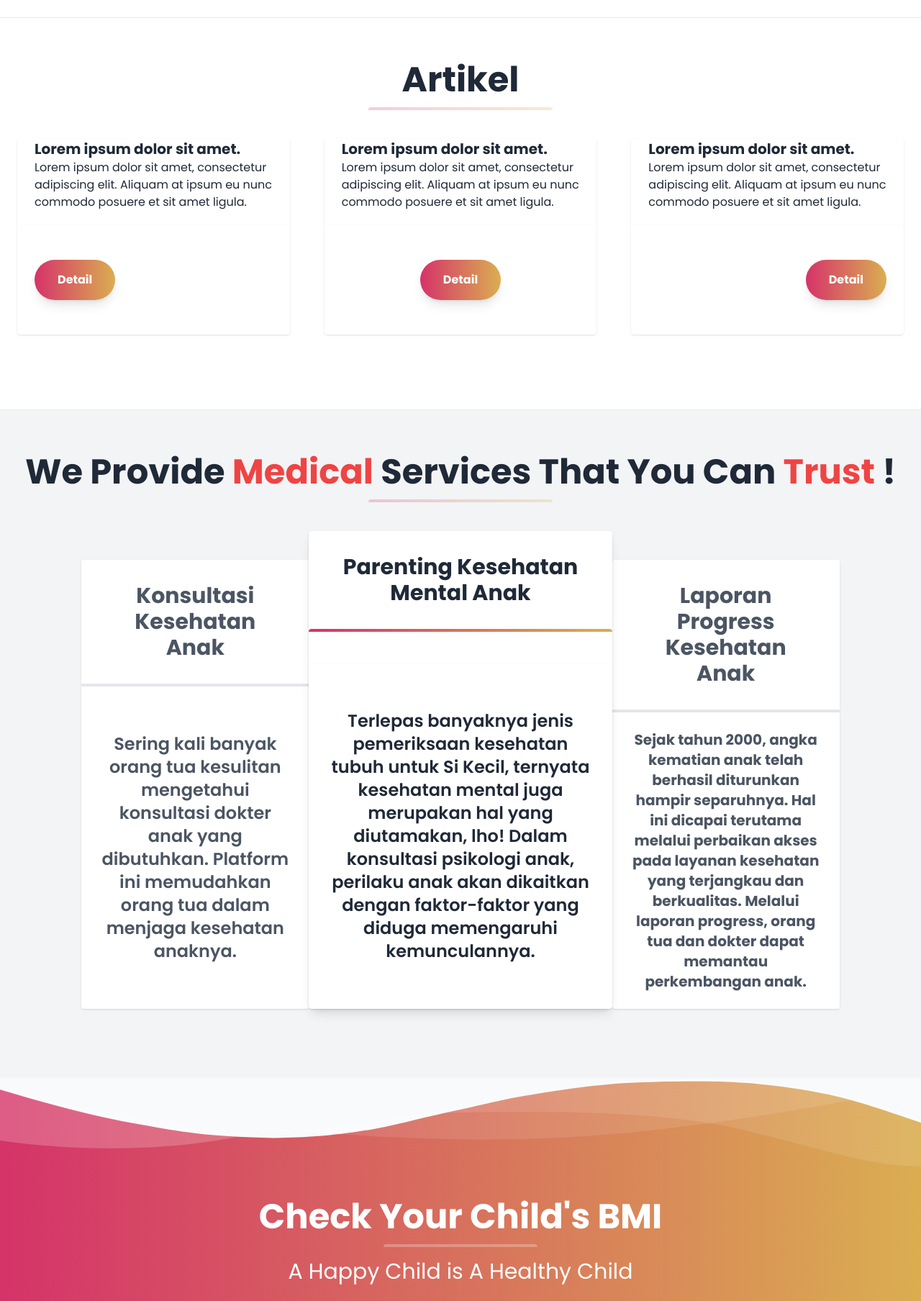
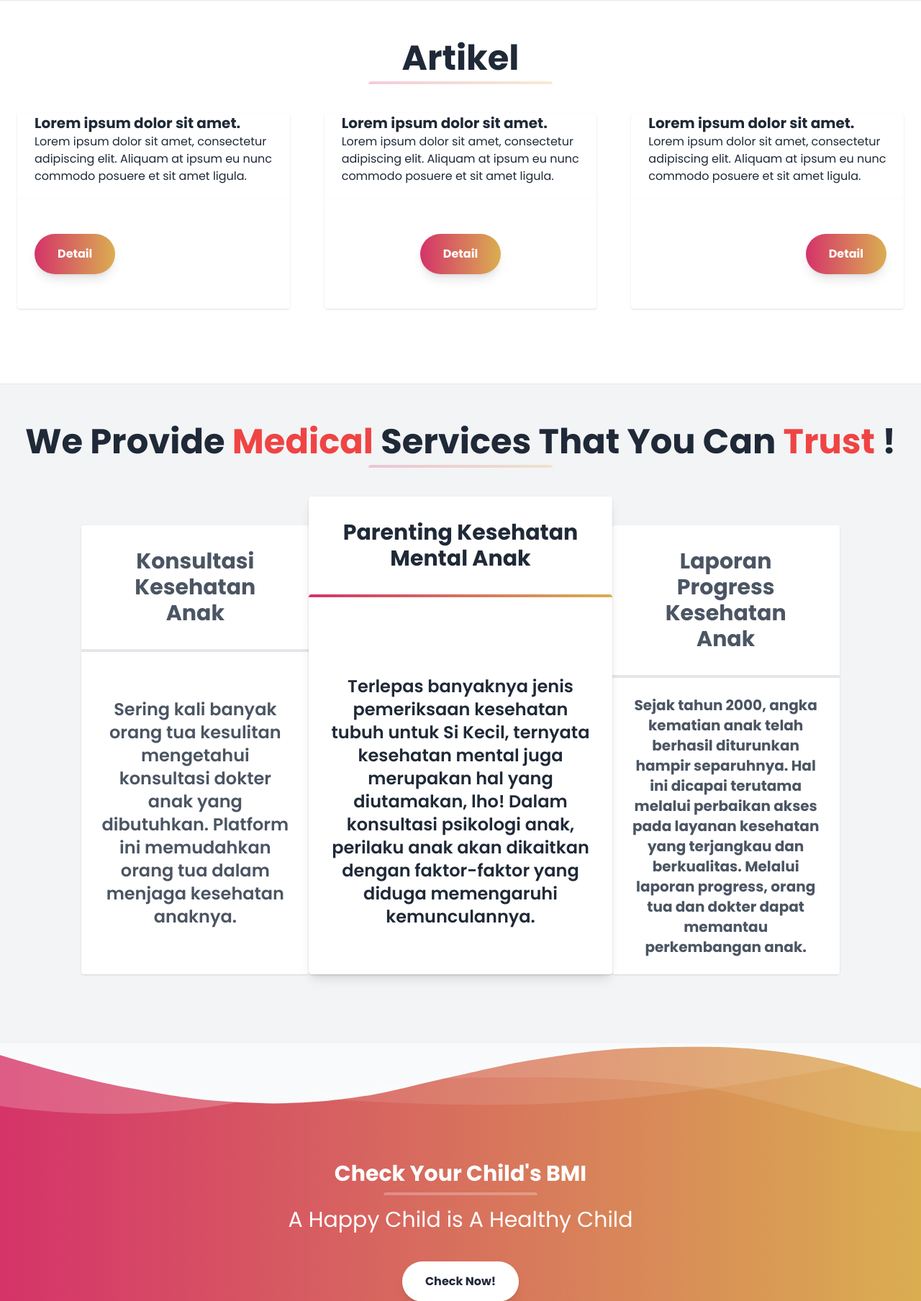
Before and after one commit to pbp-fasilkom-c02/kembangin, a Django app: page / in a window 1280 px wide. Shown: the part 1516-3324 px from the top of the page at 72% size. Run offline with Django 4.2, Linux system fonts and the light colour scheme; some libraries are stand-ins or nearby versions.

Commit message:
landing page done

```diff
--- a/main/templates/main.html
+++ b/main/templates/main.html
@@ -16,13 +16,15 @@
     >
       <!--Left Col-->
       <div
-        class="flex flex-col w-full md:w-2/5 justify-center items-start text-center md:text-left"
+        class="flex flex-col w-full lg:ml-24 md:w-2/5 justify-center items-start text-center md:text-left"
       >
         <p class="tracking-widest w-full font-bold">Kembangin</p>
-        <h1 class="my-4 text-5xl font-bold leading-tight">
+        <h1
+          class="my-4 text-3xl md:text-4xl lg:text-5xl font-bold leading-tight"
+        >
           Solusi Kesehatan Terpercaya
         </h1>
-        <p class="leading-normal text-2xl mb-8">
+        <p class="leading-normal text-xl md:text-2xl lg:text-2xl mb-8">
           Tanya dokter langsung seputar kesehatan anak, semua bisa di Kembangin!
         </p>
       </div>
@@ -80,7 +82,7 @@
   <section class="bg-white border-b py-8">
     <div class="container max-w-5xl mx-auto m-8">
       <h2
-        class="w-full my-2 text-5xl font-bold leading-tight text-center text-gray-800"
+        class="w-full my-2 text-3xl md:text-4xl lg:text-5xl font-bold leading-tight text-center text-gray-800"
       >
         About Us
       </h2>
@@ -90,15 +92,17 @@
         ></div>
       </div>
       <div class="flex flex-wrap tracking-wider">
-        <div class="w-5/6 sm:w-1/2 my-auto p-6">
-          <h3 class="text-3xl text-gray-800 font-bold leading-none mb-3">
+        <div class="text-center lg:text-left sm:w-1/2 my-auto p-6">
+          <h3
+            class="text-2xl md:text-3xl lg:text-3xl text-gray-800 font-bold leading-none mb-3"
+          >
             Konsultasi gratis dengan dokter tanpa batas waktu
           </h3>
           <p class="text-gray-600 mb-8">
             Fitur <span class="text-red-500"> forum </span> ini memfasilitasi
-            para dokter, psikolog, dan/atau psikolog klinis rekanan Kami sebagai
-            Penyedia Layanan untuk berinteraksi dengan Anda melalui diskusi
-            forum yang dapat diakses melalui Platform.
+            para dokter rekanan Kami sebagai Penyedia Layanan untuk berinteraksi
+            dengan Anda melalui diskusi forum yang dapat diakses melalui
+            Platform.
             <span class="text-red-500">
               Kami akan berupaya semaksimal mungkin agar dokter rekanan yang
               terdaftar pada Platform dapat memberikan tanggapan atas pertanyaan
@@ -126,7 +130,7 @@
             style="user-select: auto"
           />
         </div>
-        <div class="w-full sm:w-1/2 tracking-wider p-6 mt-6">
+        <div class="text-center lg:text-left sm:w-1/2 my-auto p-6 mt-6">
           <div class="align-middle my-auto">
             <h3 class="text-3xl text-gray-800 font-bold leading-none mb-3">
               Dokter dan orang tua bisa bersama-sama memantau perkembangan anak
@@ -148,7 +152,7 @@
   <section class="bg-white border-b py-8">
     <div class="container mx-auto flex flex-wrap pt-4 pb-12">
       <h2
-        class="w-full my-2 text-5xl font-bold leading-tight text-center text-gray-800"
+        class="w-full my-2 text-3xl md:text-4xl lg:text-5xl font-bold leading-tight text-center text-gray-800"
       >
         Artikel
       </h2>
@@ -240,7 +244,7 @@
   <section class="bg-gray-100 py-8">
     <div class="container mx-auto px-2 pt-4 pb-12 text-gray-800">
       <h2
-        class="w-full my-2 text-5xl font-bold leading-tight text-center text-gray-800"
+        class="w-full my-2 text-3xl md:text-4xl lg:text-5xl font-bold leading-tight text-center text-gray-800"
       >
         We Provide <span class="text-red-500"> Medical </span> Services That You
         Can <span class="text-red-500"> Trust </span>!
@@ -257,7 +261,9 @@
           <div
             class="flex-1 bg-white text-gray-600 rounded-t rounded-b-none overflow-hidden shadow"
           >
-            <div class="p-8 text-3xl font-bold text-center border-b-4">
+            <div
+              class="p-8 text-2xl md:text-3xl lg:text-3xl font-bold text-center border-b-4"
+            >
               Konsultasi Kesehatan Anak
             </div>
             <ul class="w-full text-center text-sm"></ul>
@@ -280,7 +286,9 @@
           <div
             class="flex-1 bg-white rounded-t rounded-b-none overflow-hidden shadow"
           >
-            <div class="w-full p-8 text-3xl font-bold text-center">
+            <div
+              class="w-full p-8 text-2xl md:text-3xl text-3xl font-bold text-center"
+            >
               Parenting Kesehatan Mental Anak
             </div>
             <div class="h-1 w-full gradient my-0 py-0 rounded-t"></div>
@@ -304,7 +312,9 @@
           <div
             class="flex-1 bg-white text-gray-600 rounded-t rounded-b-none overflow-hidden shadow"
           >
-            <div class="p-8 text-3xl font-bold text-center border-b-4">
+            <div
+              class="p-8 text-2xl md:text-3xl text-3xl font-bold text-center border-b-4"
+            >
               Laporan Progress Kesehatan Anak
             </div>
             <ul class="w-full text-center text-sm"></ul>
@@ -362,7 +372,7 @@
   </svg>
   <section class="container mx-auto text-center py-6 mb-12">
     <h2
-      class="w-full my-2 text-5xl font-bold leading-tight text-center text-white"
+      class="w-full my-2 text-2xl px-2 md:text-3xl text-4xl font-bold leading-tight text-center text-white"
     >
       Check Your Child's BMI
     </h2>
@@ -371,7 +381,7 @@
         class="h-1 mx-auto bg-white w-1/6 opacity-25 my-0 py-0 rounded-t"
       ></div>
     </div>
-    <h3 class="my-4 text-3xl leading-tight">
+    <h3 class="my-4 text-2xl mx-3 lg:text-3xl leading-tight">
       A Happy Child is A Healthy Child
     </h3>
     <button
```
